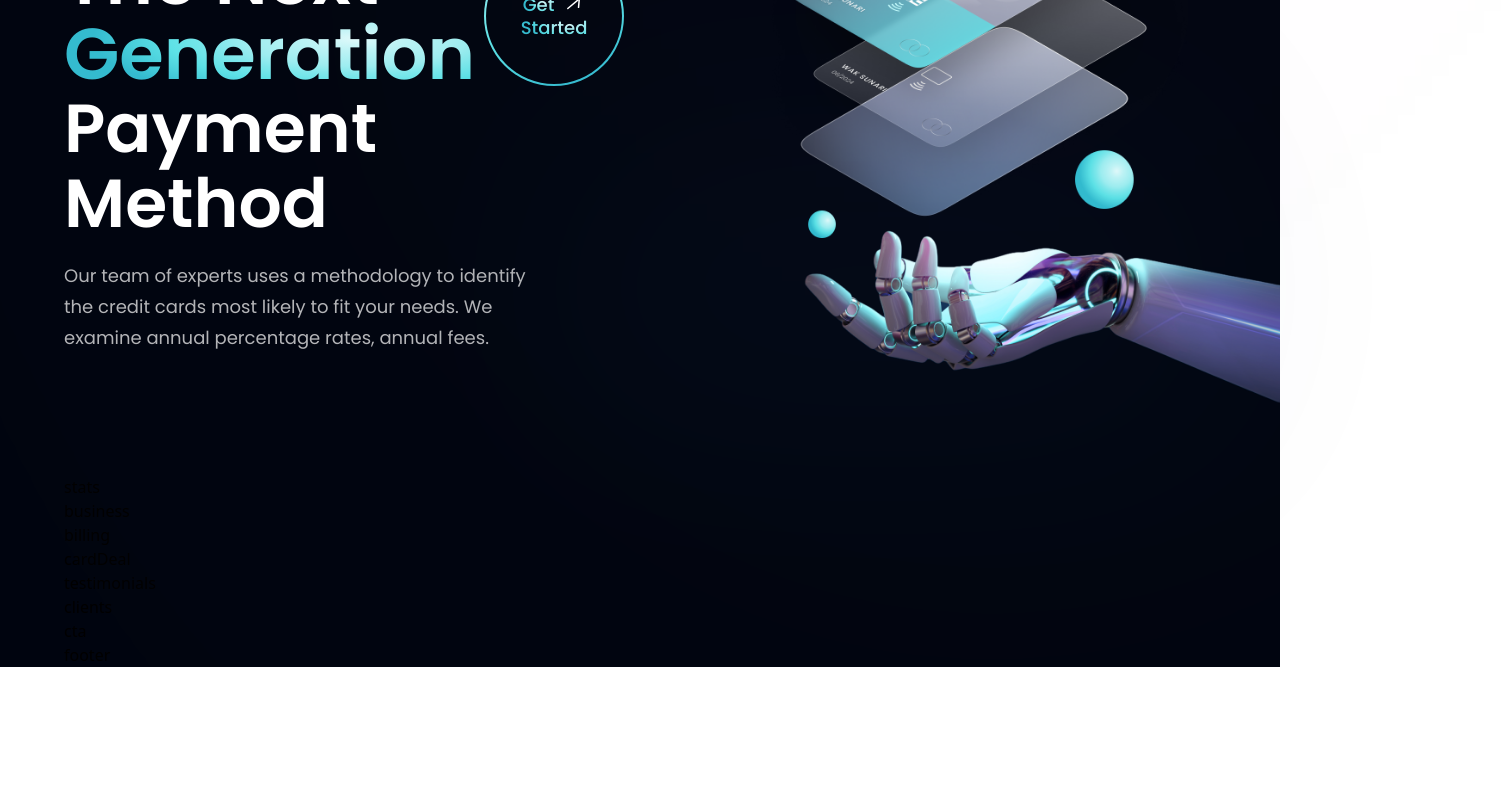
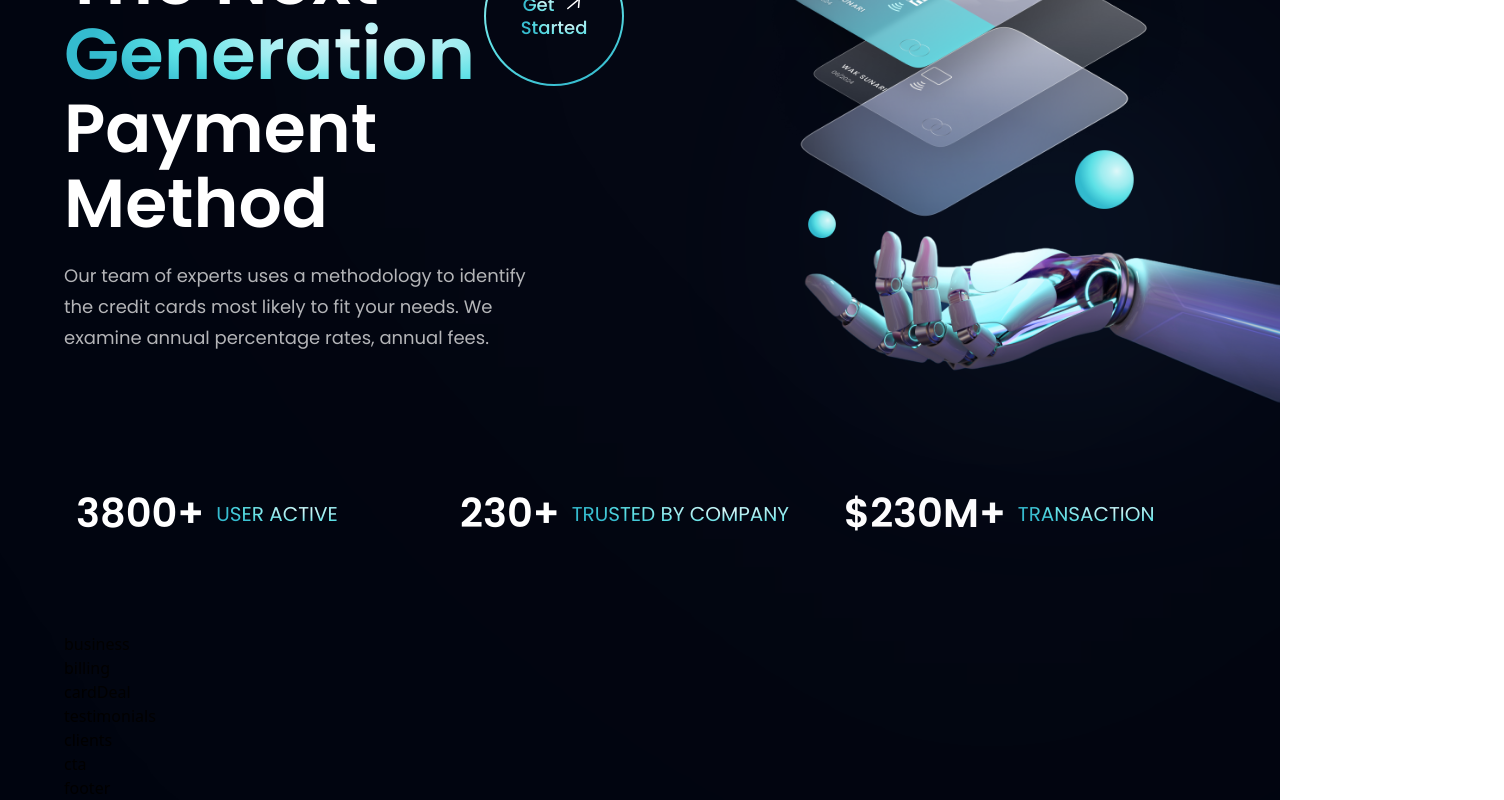
Before and after one commit to Arashjp8/bank-modern-app, a React (Vite) app: page / in a window 1280 px wide. Shown: the part 313-1113 px from the top of the page, 1504 px wide, since content can reach past the window. Before the commit the page ends 980 px from the top, so only its background shows below. Built offline with nearby package versions, Linux system fonts and the light colour scheme; the HTML template or start-up script is replaced by a standard one.

Commit message:
stats component added

```diff
--- a/src/components/GetStarted.tsx
+++ b/src/components/GetStarted.tsx
@@ -4,14 +4,14 @@ import { arrowUp } from "../assets";
 const GetStarted = () => {
   return (
     <div
-      className={`${styles.flexCenter} w-[140px] h-[140px] rounded-full bg-blue-gradient p-[2px] cursor-pointer `}
+      className={`${styles.flexCenter} w-[140px] h-[140px] rounded-full bg-blue-gradient p-[2px] cursor-pointer`}
     >
       <div
-        className={`${styles.flexCenter} flex-col bg-primary w-[100%] h-[100%] rounded-full`}
+        className={`${styles.flexCenter} transition duration-300 ease-in-out flex-col hover:bg-opacity-90 bg-primary  w-[100%] h-[100%] rounded-full`}
       >
         <div className={`${styles.flexStart} flex-row`}>
           <p className="font-poppins font-medium text-[18px] leading-[23px] mr-2">
-            <span className="text-gradient">Get</span>
+            <span className=" text-gradient">Get</span>
           </p>
           <img
             src={arrowUp}
@@ -20,7 +20,7 @@ const GetStarted = () => {
           />
         </div>
         <p className="font-poppins font-medium text-[18px] leading-[23px]">
-          <span className="text-gradient">Started</span>
+          <span className=" text-gradient">Started</span>
         </p>
       </div>
     </div>
--- a/src/components/Hero.tsx
+++ b/src/components/Hero.tsx
@@ -41,15 +41,17 @@ const Hero = () => {
         </p>
       </div>
 
-      <div className={`flex-1 flex ${styles.flexCenter} md:my-0 my-10 `}>
+      <div
+        className={`flex-1 flex ${styles.flexCenter} md:my-0 my-10 relative `}
+      >
         <img
           src={robot}
           alt="billing"
           className="w-[100%] h-[100%] relative z-[5]"
         />
-        <div className="absolute z-[0] w-[40%] h-[35%] top-0 pink__gradient opacity-10" />
-        <div className="absolute z-[1] w-[80%] h-[80%] rounded-full bottom-40 white__gradient opacity-10" />
-        <div className="absolute z-[0] w-[50%] h-[50%] right-20 bottom-20 blue__gradient opacity-10" />
+        <div className="absolute z-[0] w-[40%] h-[35%] top-0 pink__gradient opacity-40" />
+        <div className="absolute z-[1] w-[80%] h-[80%] rounded-full bottom-40 white__gradient opacity-40" />
+        <div className="absolute z-[0] w-[50%] h-[50%] right-20 bottom-20 blue__gradient opacity-40" />
       </div>
 
       <div className={`ss:hidden ${styles.flexCenter}`}>
--- a/src/components/Stats.tsx
+++ b/src/components/Stats.tsx
@@ -1,5 +1,26 @@
+import { stats } from "../constants";
+import styles from "../style";
+
 const Stats = () => {
-  return <div>stats</div>;
+  return (
+    <section
+      className={`${styles.flexCenter} flex-row flex-wrap sm:mb-20 mb-6`}
+    >
+      {stats.map((stat) => (
+        <div
+          key={stat.id}
+          className={`flex-1 flex justify-start items-center flex-row m-3`}
+        >
+          <h4 className="font-poppins font-semibold xs:text-[40px] text-[30px] xs:leading-[53px] leading-[43px] text-white">
+            {stat.value}
+          </h4>
+          <p className="font-poppins font-normal xs:text-[20px] text-[15px] xs:leading-[26px] leading-[21px] text-gradient uppercase ml-3">
+            {stat.title}
+          </p>
+        </div>
+      ))}
+    </section>
+  );
 };
 
 export default Stats;
```
